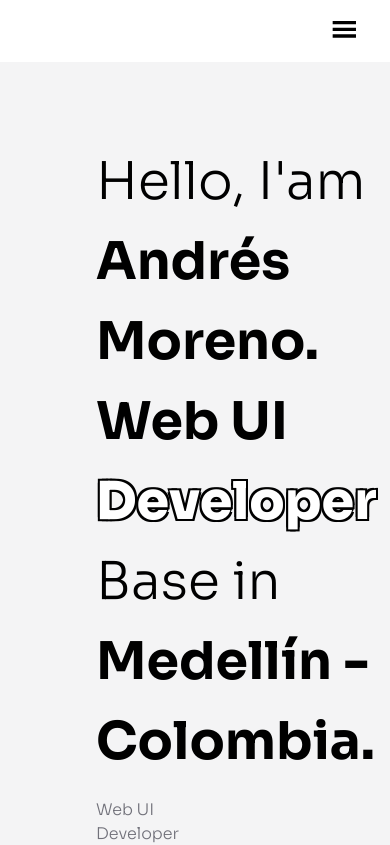
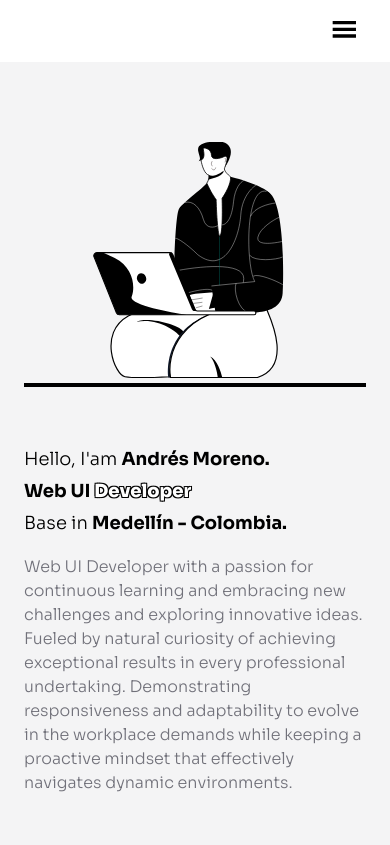
Before and after one commit to andresmorenoj/andresmorenoj, a Next.js app: page / in a window 390 px wide. Shown: the top 845 px of the page. Built offline with nearby package versions, Linux system fonts and the light colour scheme.

Commit message:
feat: Responsiveness applied for hero banner and contact icons

```diff
--- a/src/components/atoms/IconCard/IconCard.styles.tsx
+++ b/src/components/atoms/IconCard/IconCard.styles.tsx
@@ -6,13 +6,18 @@ import {
   withBorder,
   withBorderRadius,
 } from "@theme/baseTheme/mixins";
+import { getMedia } from "@utils/index";
 
 const variantStyles = (theme: DefaultTheme, variant: TVariant) => {
   if (variant === "default") {
     return css`
-      padding: calc(
-        ${theme.measurements.medium} - ${theme.measurements.extraExtraSmall}
-      );
+      padding: ${theme.measurements.extraSmall};
+
+      @media ${getMedia("mobileFirst", "medium")} {
+        padding: calc(
+          ${theme.measurements.medium} - ${theme.measurements.extraExtraSmall}
+        );
+      }
     `;
   } else {
     return css`
@@ -30,7 +35,7 @@ const variantStyles = (theme: DefaultTheme, variant: TVariant) => {
 export const StyledWrapper = styled.div<Omit<IIConCard, "icon">>(
   ({ theme, variant }) => {
     return css`
-    background: ${theme.colors.primary.neutralWhite};
+      background: ${theme.colors.primary.neutralWhite};
       ${withFlexContentCentered()};
       ${withBorder(theme.colors.primary.neutralBlack, "2px")};
       ${withBorderRadius(theme.measurements.extraSmall)};
--- a/src/components/atoms/ImageFigure/ImageFigure.styles.tsx
+++ b/src/components/atoms/ImageFigure/ImageFigure.styles.tsx
@@ -1,12 +1,16 @@
 import styled from "styled-components";
 
 import { IImage } from "./ImageFigure.component";
+import { getMedia } from "@utils/index";
 
 export const StyledImageContainer = styled.figure<Omit<IImage, 'src' >>(
   ({ width }) => `
 	position: relative;
 	width: ${width.toString()}%;
-	max-width: 600px;
+	max-width: 60%;
 	height: auto;
+
+	@media ${getMedia("mobileFirst", "large")} {
+		max-width: 90%;
 `
 );
--- a/src/components/atoms/Text/Text.styles.tsx
+++ b/src/components/atoms/Text/Text.styles.tsx
@@ -1,5 +1,6 @@
 import styled, { DefaultTheme, css } from "styled-components";
 import { IText, TTextVariant } from "./Text.component";
+import { getMedia } from "@utils/index";
 
 const styledTextVariant = (theme: DefaultTheme, variant: TTextVariant) => {
   switch (variant) {
@@ -18,10 +19,17 @@ const styledTextVariant = (theme: DefaultTheme, variant: TTextVariant) => {
     case "outline":
       return css`
         color: ${theme.colors.primary.neutralWhite};
-        text-shadow: 2px 2px 0 ${theme.colors.primary.neutralBlack},
-          -2px 2px 0 ${theme.colors.primary.neutralBlack},
-          -2px -2px 0 ${theme.colors.primary.neutralBlack},
-          2px -2px 0 ${theme.colors.primary.neutralBlack};
+        text-shadow: 1px 1px 0 ${theme.colors.primary.neutralBlack},
+          -1px 1px 0 ${theme.colors.primary.neutralBlack},
+          -1px -1px 0 ${theme.colors.primary.neutralBlack},
+          1px -1px 0 ${theme.colors.primary.neutralBlack};
+
+        @media ${getMedia("mobileFirst", "medium")} {
+          text-shadow: 2px 2px 0 ${theme.colors.primary.neutralBlack},
+            -2px 2px 0 ${theme.colors.primary.neutralBlack},
+            -2px -2px 0 ${theme.colors.primary.neutralBlack},
+            2px -2px 0 ${theme.colors.primary.neutralBlack};
+        }
       `;
     default:
       return css`
--- a/src/components/molecules/ContactItems/ContactItems.component.tsx
+++ b/src/components/molecules/ContactItems/ContactItems.component.tsx
@@ -13,7 +13,7 @@ export const ContactItems: React.FC = () => {
     <StyledContactContainer>
       {contactValues.map((item, index) => (
           <li key={item.label}>
-            <IconAnchor href={item.href} icon={icons[index]} variant="default" />
+            <IconAnchor href={item.href} icon={icons[index]} variant="default" size={50}/>
           </li>
         ))}
     </StyledContactContainer>
--- a/src/components/molecules/TextsContentContainer/TextsContentContainer.styles.tsx
+++ b/src/components/molecules/TextsContentContainer/TextsContentContainer.styles.tsx
@@ -1,5 +1,6 @@
 import styled, { css } from "styled-components";
 import { ITextsContent } from "./TextsContentContainer.component";
+import { getMedia } from "@utils/index";
 
 export const StyledContainer = styled.div<Pick<ITextsContent, "variant">>(
   ({ theme, variant }) => css`
@@ -7,8 +8,16 @@ export const StyledContainer = styled.div<Pick<ITextsContent, "variant">>(
     flex-direction: column;
     gap: ${theme.measurements.small};
 
+    line-height: ${theme.measurements.large};
+
     & .container__title {
-      line-height: ${theme.measurements.extraExtraLarge};
+      @media ${getMedia("mobileFirst", "medium")} {
+        line-height: ${theme.measurements.extraLarge};
+      }
+
+      @media ${getMedia("mobileFirst", "large")} {
+        line-height: ${theme.measurements.extraExtraLarge};
+      }
       color: ${variant === "black"
         ? theme.colors.primary.neutralBlack
         : theme.colors.primary.neutralWhite};
--- a/src/components/organisms/HeroBanner/HeroBanner.component.tsx
+++ b/src/components/organisms/HeroBanner/HeroBanner.component.tsx
@@ -3,10 +3,24 @@ import { contentData } from "@constants/index";
 import { TextsContentContainer } from "@components/molecules";
 import { Heading, Text, ImageFigure, Paragraph } from "@components/atoms";
 
-import { StyledSectionContainer } from "./HeroBanner.styles";
+import { useScreenSize } from "@hooks/index";
+
 import { ContactItems } from "@components/molecules";
 
-export const HeroBanner: React.FC = () => (
+import {
+  StyledSectionContainer,
+  StyledImageLineContainer,
+  StyledLine,
+} from "./HeroBanner.styles";
+
+export const HeroBanner: React.FC = () => {
+  const { isLargeScreen, isMediumScreen } = useScreenSize();
+  const setHeadingSize = isLargeScreen
+    ? "extraJumbo"
+    : isMediumScreen
+    ? "jumbo"
+    : "large";
+  return (
     <StyledSectionContainer>
       <TextsContentContainer
         variant="black"
@@ -14,7 +28,7 @@ export const HeroBanner: React.FC = () => (
           <Heading
             className="container__title"
             level={1}
-          size="extraJumbo"
+            size={setHeadingSize}
             fontWeight="extraBold"
           >
             <Text variant="normal">{`${contentData.greet.content} `}</Text>
@@ -23,9 +37,9 @@ export const HeroBanner: React.FC = () => (
               <br />
             </Text>
             <Text variant="semiBold">{`${contentData.job.content} `}</Text>
-          <Text variant="outline">
-            {`${contentData.job_title.content} `}
-            <br/>
+            <Text variant="outline" >
+              {`${contentData.job_title.content}`}
+              <br />
             </Text>
             <Text variant="normal">{`${contentData.location.content} `}</Text>
             <Text variant="semiBold">{`${contentData.location_city.content}`}</Text>
@@ -37,7 +51,10 @@ export const HeroBanner: React.FC = () => (
           </Paragraph>
         }
       />
+      <StyledImageLineContainer>
         <ImageFigure src="/images/man.svg" width={100} />
-    <ContactItems/>
+      </StyledImageLineContainer>
+      <ContactItems />
     </StyledSectionContainer>
   );
+};
--- a/src/components/organisms/HeroBanner/HeroBanner.styles.tsx
+++ b/src/components/organisms/HeroBanner/HeroBanner.styles.tsx
@@ -1,25 +1,25 @@
 import styled, { css } from "styled-components";
 
 import { withMultipleOf } from "@theme/baseTheme/mixins";
+import { getMedia } from "@utils/index";
 
 export const StyledSectionContainer = styled.section(({ theme }) => {
   return css`
     width: 100%;
     height: auto;
-    padding: 0 ${withMultipleOf("medium", 4)};
+    padding: 0 ${theme.measurements.medium};
+    box-sizing: border-box;
 
     display: grid;
-    grid-template-columns: 55% 45%;
+    grid-template-columns: 1fr;
     align-items: center;
-    box-sizing: border-box;
-    row-gap: ${theme.measurements.large};
+    row-gap: ${theme.measurements.extraLarge};
 
-    figure {
-      justify-self: center;
+    @media ${getMedia("mobileFirst", "large")} {
+      padding: 0 ${withMultipleOf("medium", 4)};
 
-      grid-row-start: 1;
-      grid-row-end: 3;
-      grid-column-start: 2;
+      grid-template-columns: 55% 45%;
+      row-gap: ${theme.measurements.extraLarge};
     }
 
     ul {
@@ -27,3 +27,33 @@ export const StyledSectionContainer = styled.section(({ theme }) => {
     }
   `;
 });
+
+export const StyledImageLineContainer = styled.div(({ theme }) => {
+  return css`
+    display: flex;
+    flex-direction: column;
+    align-items: center;
+    border-bottom: ${theme.measurements.extraExtraSmall} solid
+      ${theme.colors.primary.neutralBlack};
+
+    grid-row-start: 1;
+
+    @media ${getMedia("mobileFirst", "large")} {
+      border: none;
+
+      grid-row-start: 1;
+      grid-row-end: 3;
+      grid-column-start: 2;
+    }
+  `;
+});
+
+export const StyledLine = styled.hr(({ theme }) => {
+  return css`
+    width: 100%;
+    height: 5px;
+    color: ${theme.colors.primary.neutralBlack};
+
+    grid-row-start: 2;
+  `;
+});
```
Lines whose indentation alone changed are shown as unchanged.
